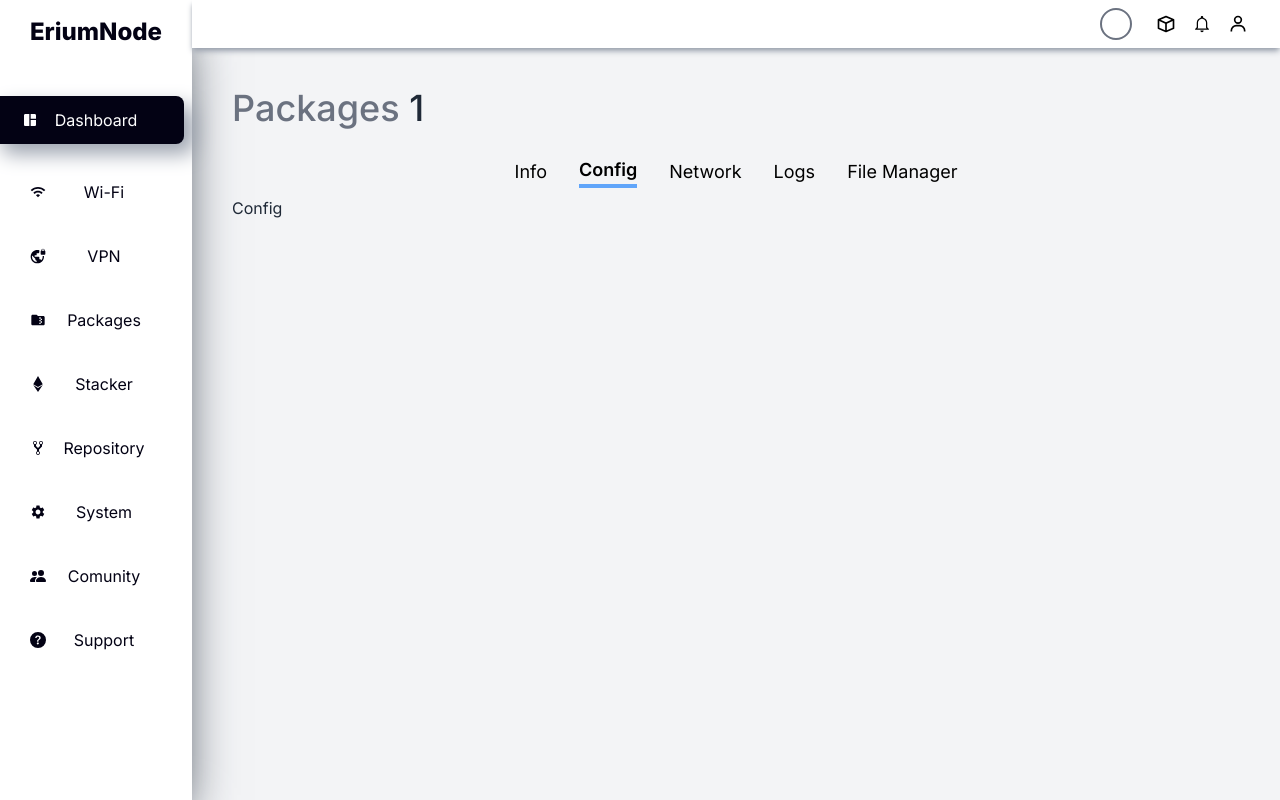
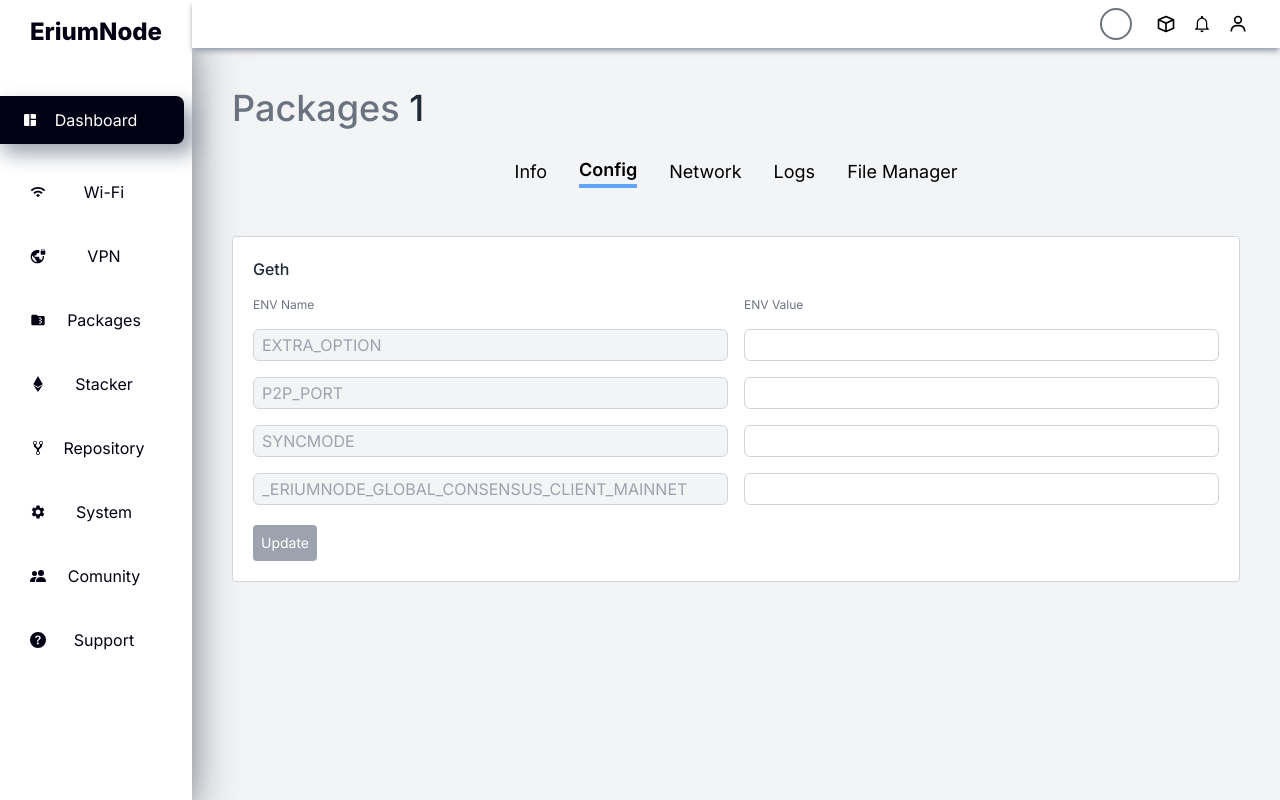
Before and after one commit to vishal-salonshark/node_erium, a Next.js app: page /profile/package/1 in a window 1280 px wide. Both pictures are taken after a click on the button "Config". Built offline with nearby package versions, Linux system fonts and the light colour scheme.

Commit message:
June3 commit

```diff
--- a/package.json
+++ b/package.json
@@ -24,9 +24,10 @@
     "randomstring": "^1.2.3",
     "react": "18.2.0",
     "react-dom": "18.2.0",
-    "react-icons": "^4.8.0",
+    "react-icons": "^4.9.0",
     "react-toastify": "^9.1.3",
     "systeminformation": "^4.34.23",
+    "tailwind-scrollbar": "^3.0.4",
     "tailwindcss": "3.3.2"
   }
 }
--- a/src/app/profile/package/[pkName]/comp/Config.jsx
+++ b/src/app/profile/package/[pkName]/comp/Config.jsx
@@ -2,7 +2,33 @@
 
 const Config = () => {
   return (
-    <div>Config</div>
+    <div className=" mt-5">
+
+      <div className="border border-gray-300 p-5 rounded bg-white mt-4">
+      <h1 className="text-base font-medium text-gray-800">Geth</h1>
+      <div className=' flex flex-row justify-center items-center gap-4'>
+      <div className='w-1/2 flex flex-col justify-start gap-4 mt-4 items-start'>
+        <span className='text-xs text-gray-500'>ENV Name</span>
+        <input type='text' placeholder='EXTRA_OPTION' disabled className='text-base w-full h-8 border border-gray-300 p-2 rounded-md text-gray-800 bg-gray-100'/>
+        <input type='text' placeholder='P2P_PORT' disabled className='text-base w-full h-8 border border-gray-300 p-2 rounded-md text-gray-800 bg-gray-100'/>
+        <input type='text' placeholder='SYNCMODE' disabled className='text-base w-full h-8 border border-gray-300 p-2 rounded-md text-gray-800 bg-gray-100'/>
+        <input type='text' placeholder='_ERIUMNODE_GLOBAL_CONSENSUS_CLIENT_MAINNET' disabled className='text-base w-full h-8 border border-gray-300 p-2 rounded-md text-gray-800 bg-gray-100'/>
+      </div>
+
+      <div className='w-1/2 flex flex-col justify-start gap-4 mt-4 items-start'>
+        <span className='text-xs text-gray-500'>ENV Value</span>
+        <input type='text' className='text-base w-full h-8 border border-gray-300 p-2 rounded-md outline-blue-300 text-gray-800'/>
+        <input type='text' className='text-base w-full h-8 border border-gray-300 p-2 rounded-md outline-blue-300 text-gray-800'/>
+        <input type='text' className='text-base w-full h-8 border border-gray-300 p-2 rounded-md outline-blue-300 text-gray-800'/>
+        <input type='text' className='text-base w-full h-8 border border-gray-300 p-2 rounded-md outline-blue-300 text-gray-800'/>
+      </div>
+
+      </div>
+      <div className='mt-5'>
+        <button className='text-sm text-white bg-gray-400 rounded p-2 hover:bg-blue-400'>Update</button>
+      </div>
+      </div>
+    </div>
   )
 }
 
--- a/src/app/profile/package/[pkName]/comp/Info.jsx
+++ b/src/app/profile/package/[pkName]/comp/Info.jsx
@@ -1,12 +1,14 @@
 import React from "react";
 import { AiFillBug, AiFillSetting, AiOutlinePauseCircle } from "react-icons/ai";
 import { BsInfoCircleFill } from "react-icons/bs";
+import {MdDelete, MdOutlineDelete} from 'react-icons/md'
+import {LuChevronsUpDown} from "react-icons/lu"
 import { HiOutlineClipboardCopy } from "react-icons/hi";
 import { RiRestartLine } from "react-icons/ri";
 
 const Info = () => {
   return (
-    <div className=" mt-20">
+    <div className=" mt-5">
       <h1 className="text-3xl text-gray-500">Getting Started</h1>
 
       <div className="border border-gray-300 p-5 rounded bg-white mt-4">
@@ -100,7 +102,7 @@
         </button>
 
         <div className='mt-5'>
-      <div className='flex flex-row h-12 mt-2 justify-between items-center'>
+      <div className='flex flex-row h-8 mt-2 justify-between items-center'>
         <div className='flex flex-row justify-center gap-5 items-center'>
           <label className='text-sm w-20 text-left text-gray-500'>Status</label>
           <label className='text-sm w-20 text-left text-gray-500'>Name</label>
@@ -112,7 +114,7 @@
         </div>
       </div>
 
-        <div className="flex flex-row h-12 justify-between items-center">
+        <div className="flex flex-row justify-between items-center">
           <div className="flex flex-row justify-center gap-5 items-center">
             <label
               className={`text-xs font-semibold bg-cyan-400 p-[0.125rem] rounded text-white w-20 text-center`}
@@ -137,6 +139,75 @@
           </div>
         </div>
         </div>
+
+        <div className='mt-5'>
+      <div className='flex flex-row mt-2 h-10 justify-between items-center'>
+        <div className='flex flex-row justify-center gap-5 items-center'>
+          <label className='text-sm w-20 text-left text-gray-500'>Volume</label>
+        </div>
+
+        <div className='flex flex-row justify-center gap-5 items-center'>
+          <label className='text-sm w-20 text-center text-gray-500'>Size</label>
+          <label className='text-sm w-20 text-center text-gray-500'>Remove</label>
+        </div>
+      </div>
+
+        <div className="flex flex-row justify-between items-center">
+          <div className="flex flex-row justify-center gap-5 items-center">
+            <span className="text-base font-medium text-center text-gray-800">
+              All Volume
+            </span>
+          </div>
+
+          <div className="flex flex-row justify-center gap-5 items-center">
+            <label
+              className="w-20 flex justify-center items-center"
+              onClick={""}
+            >
+              <LuChevronsUpDown className="w-6 h-6 text-gray-500" />
+              <span className="text-sm px-1">3.1 MB</span>
+            </label>
+            <label className="w-20 flex justify-center items-center">
+              <MdDelete className="w-6 h-6 text-gray-500" />
+            </label>
+          </div>
+        </div>
+        </div>
+
+        <div className='mt-5'>
+      <div className='w-full flex flex-row mt-2 justify-between items-center'>
+        <div className='flex flex-col justify-center items-start'>
+          <label className='text-sm font-semibold text-left text-gray-800'>Remove</label>
+          <label className='text-sm  text-left text-gray-500'>Delete Geth Pacakge permanantly</label>
+        </div>
+
+        <div className=" w-10 h-10 mr-5 rounded-md border p-2 border-red-400">
+        <MdOutlineDelete className="w-6 h-6 text-red-400" />
+        </div>
+
+      </div>
+
+        {/* <div className="flex flex-row justify-between items-center">
+          <div className="flex flex-row justify-center gap-5 items-center">
+            <span className="text-base font-medium text-center text-gray-800">
+              All Volume
+            </span>
+          </div>
+
+          <div className="flex flex-row justify-center gap-5 items-center">
+            <label
+              className="w-20 flex justify-center items-center"
+              onClick={""}
+            >
+              <LuChevronsUpDown className="w-6 h-6 text-gray-500" />
+              <span className="text-sm px-1">3.1 MB</span>
+            </label>
+            <label className="w-20 flex justify-center items-center">
+              <MdDelete className="w-6 h-6 text-gray-500" />
+            </label>
+          </div>
+        </div> */}
+        </div>
       </div>
     </div>
   );
--- a/src/app/profile/package/[pkName]/comp/Networks.jsx
+++ b/src/app/profile/package/[pkName]/comp/Networks.jsx
@@ -1,8 +1,85 @@
-import React from 'react'
+"use client";
+import React, { useState } from "react";
 
 const Networks = () => {
+  const [isChecked, setIsChecked] = useState(false);
+
+  const handleToggle = () => {
+    setIsChecked(!isChecked);
+  };
   return (
-    <div>Networks</div>
+    <div className=" mt-5">
+
+    <div className="border border-gray-300 p-5 rounded gap-2 text-gray-800 bg-white mt-4">
+      <span className='text-base font-medium'>Container IP: </span> <span className='text-sm '>172.33.0.5</span>
+    </div>
+    <h2 className='text-xl mt-4 text-gray-500 font-normal'>Public Port Mapping</h2>
+    <div className="border  border-gray-300 p-5 rounded gap-2 text-gray-800 bg-white mt-4">
+      <div className='flex flex-row justify-center items-center gap-4'>
+      <div className='w-1/3 flex flex-col justify-start items-start gap-4'>
+        <span className='text-xs text-gray-500'>HOST PORT</span>
+        <input type='text' placeholder='304030'  className='text-sm w-full h-8 border border-gray-300 p-2 rounded-md text-gray-800'/>
+        <input type='text' placeholder='304030'  className='text-sm w-full h-8 border border-gray-300 p-2 rounded-md text-gray-800'/>
+      </div>
+      <div className='w-1/3 flex flex-col justify-start items-start gap-4'>
+        <span className='text-xs text-gray-500'>PACKAGE PORT NUMBER</span>
+        <input type='text' placeholder='304030' disabled className='text-sm w-full h-8 border border-gray-300 p-2 rounded-md text-gray-800 bg-gray-100'/>
+        <input type='text' placeholder='304030' disabled className='text-sm w-full h-8 border border-gray-300 p-2 rounded-md text-gray-800 bg-gray-100'/>
+      </div>
+      <div className='w-1/3 flex flex-col justify-start items-start gap-4'>
+        <span className='text-xs text-gray-500'>PROTOCOL</span>
+        <input type='text' placeholder='TCP' disabled className='text-sm w-full h-8 border border-gray-300 p-2 rounded-md text-gray-800 bg-gray-100'/>
+        <input type='text' placeholder='UDP' disabled className='text-sm w-full h-8 border border-gray-300 p-2 rounded-md text-gray-800 bg-gray-100'/>
+      </div>
+      </div>
+
+    <div className='mt-5 flex justify-between items-center'>
+      <button className='text-sm text-white bg-gray-400 rounded p-2 hover:bg-blue-400'>Update Port Mapping</button>
+      <button className='text-sm text-white bg-gray-400 rounded p-2 hover:bg-blue-400'>New Port +</button>
+      </div>
+    </div>
+
+    <h2 className='text-xl mt-4 text-gray-500 font-normal'>HTTPs domain Mapping</h2>
+    <div className="border w-full border-gray-300 p-5 rounded gap-2 text-gray-800 bg-white mt-4">
+      <p className='text-sm'>It recommended to only expose the pre-approved safe services listed in <sapn className='text-blue-400'>System/Network</sapn> Please only add custom mappings manually if you understand the security risks </p>
+      <div className='flex flex-row justify-between items-center mt-4 text-gray-500'>
+        <div  className='flex flex-row justify-between items-center gap-5'>
+        <span className='text-sm'>CONTAINER</span>
+        <span className='text-sm'>SUBDOMAIN</span>
+        </div>
+        <span className='text-xs'>REMOVE</span>
+
+      </div>
+      <span className='w-full flex justify-center items-center text-gray-500 text-sm'>No mappings</span>
+    <div className='mt-5 flex justify-between items-center'>
+    <label className="flex items-center cursor-pointer">
+            <div className="relative">
+              <input
+                type="checkbox"
+                className="hidden"
+                checked={isChecked}
+                onChange={handleToggle}
+              />
+              <div
+                className={`toggle__line w-10 h-5  rounded-full shadow-inner ${
+                  isChecked ? "bg-blue-400" : "bg-gray-400"
+                }`}
+              ></div>
+              <div
+                className={`toggle__dot absolute w-4 h-4 bg-white rounded-full  shadow inset-y-[2px] ${
+                  isChecked ? "right-1" : "left-1"
+                } `}
+              ></div>
+            </div>
+            <span className={`ml-3 text-gray-700 ${isChecked ? "font-medium" : "font-light"} `}>
+              Show all
+            </span>
+          </label>
+
+      <button className='text-sm text-white bg-gray-400 rounded p-2 hover:bg-blue-400'>New Mapping +</button>
+      </div>
+    </div>
+    </div>
   )
 }
 
--- a/src/app/profile/package/[pkName]/page.jsx
+++ b/src/app/profile/package/[pkName]/page.jsx
@@ -11,7 +11,7 @@
   const tabs = ["Info", "Config", "Network", "Logs", "File Manager"];
   const { pkName } = props.params;
   return (
-    <div className="w-full p-10 text-gray-800 ">
+    <div className="w-full px-10 pt-10 text-gray-800 ">
       <h1 className="w-full text-4xl text-gray-500 font-medium">
         Packages <span className="text-gray-800">{pkName}</span>
       </h1>
@@ -33,7 +33,7 @@
           );
         })}
       </div>
-      <div className=''>
+      <div className=' mt-5 h-[70vh] overflow-auto scrollbar-none '>
                       {
                       active === 'Info'?
                         <Info/>
--- a/tailwind.config.js
+++ b/tailwind.config.js
@@ -19,5 +19,7 @@
       },
     },
   },
-  plugins: [],
+  plugins: [
+    require('tailwind-scrollbar')({ nocompatible: true }),
+  ],
 }
```
Also changed, not shown: 1 other file (tests, documents, lock files or other folders).
